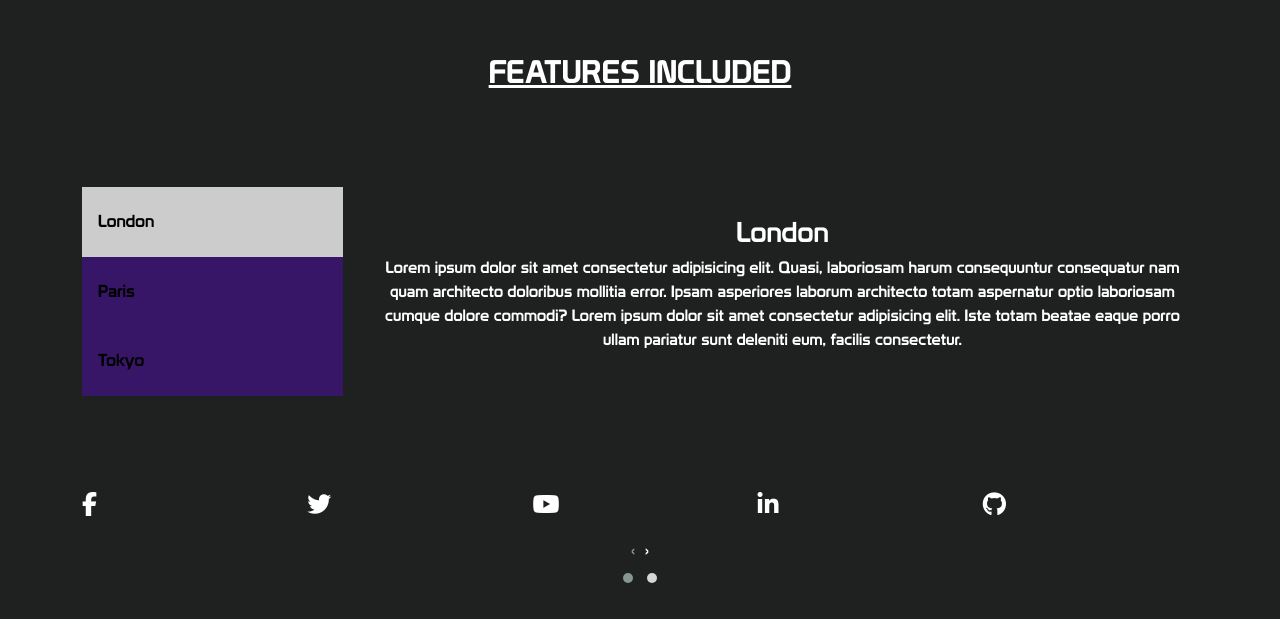
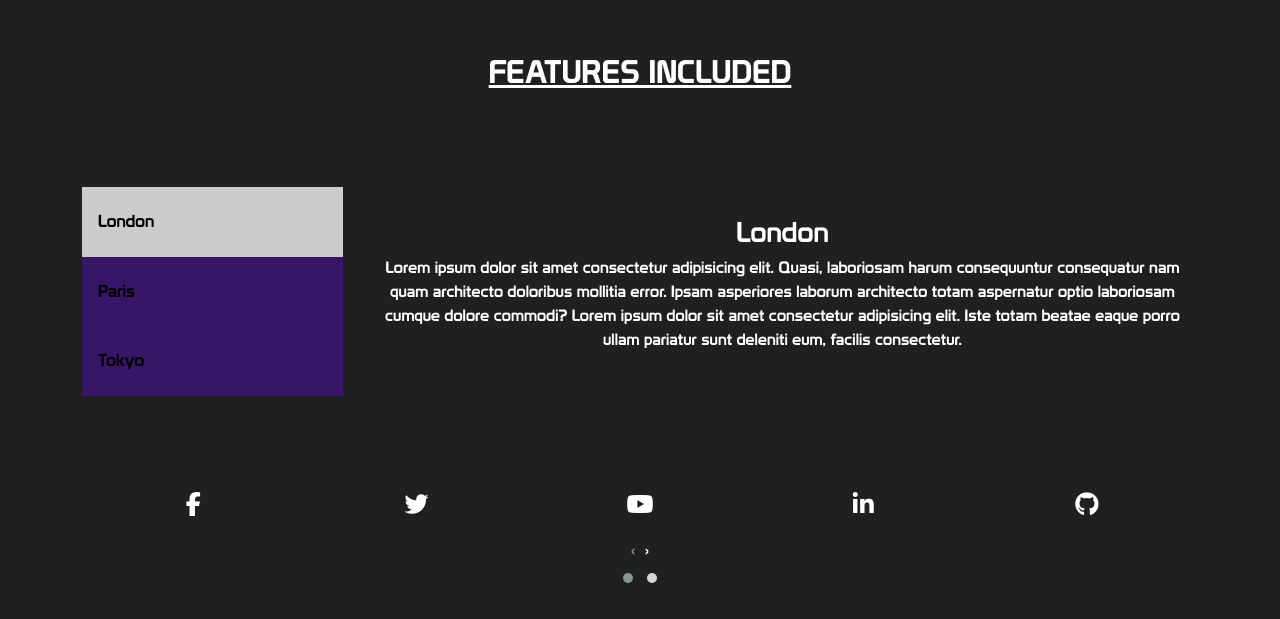
Before and after one commit to xizzana/bootstap-web-page, a plain HTML site: page index.html in a window 1280 px wide. Shown: the part 656-1275 px from the top of the page. Before the commit the page ends 1251 px from the top, so only its background shows below. Drawn offline with nearby package versions, Linux system fonts and the light colour scheme.

Commit message:
owl carousel

```diff
--- a/index.html
+++ b/index.html
@@ -208,8 +208,8 @@
         </div>
     </div>
     <!-- owl -->
-    <div class="container text-white">
-        <div class="owl-carousel owl-theme">
+    <div class="container text-white my-4">
+        <div class="owl-carousel owl-theme text-center">
             <div class="item">
                 <h4 class="fa fa-facebook"></h4>
             </div>
--- a/scripts/owl.js
+++ b/scripts/owl.js
@@ -16,7 +16,7 @@
 // })
 $('.owl-carousel').owlCarousel({
     loop:true,
-    margin:10,
+    margin:1,
     responsiveClass:true,
     responsive:{
         0:{
```
